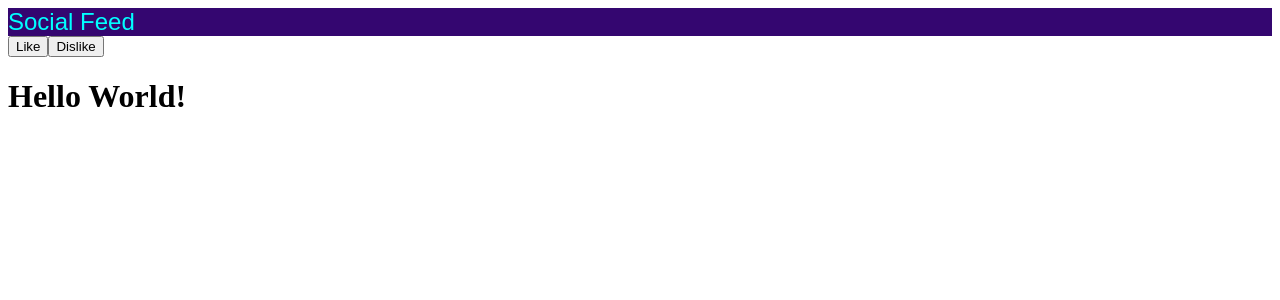
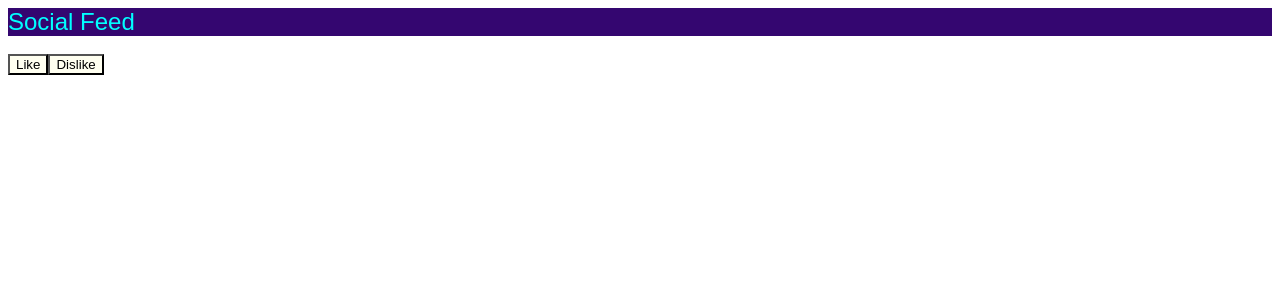
Before and after one commit to cdkrieg/SocialFeed, a React (Create React App) app in the folder socialfeed/: page / in a window 1280 px wide. Shown: the top 300 px of the page. Built offline with nearby package versions, Linux system fonts and the light colour scheme.

Commit message:
completed custom buttons with changing colors

```diff
--- a/socialfeed/src/App.js
+++ b/socialfeed/src/App.js
@@ -14,7 +14,7 @@ function App() {
     <div>
       <NavBar />
       <CustomButtons />
-     <h1>Hello World!</h1>
+
     </div>
   );
 }
--- /dev/null
+++ b/socialfeed/src/Components/CustomButtons.css
@@ -0,0 +1,9 @@
+button{
+    background-color:ivory;
+}
+#likeButton.active{
+    background-color: greenyellow;
+}
+#dislikeButton.active{
+    background-color: red;
+}
--- a/socialfeed/src/Components/CustomButtons.jsx
+++ b/socialfeed/src/Components/CustomButtons.jsx
@@ -1,5 +1,6 @@
 import React, { useState } from "react";
 import "../App";
+import './CustomButtons.css'
 
 const CustomButtons = () => {
   const [likeButtonState, setLikeButtonState] = useState("inactive");
@@ -30,10 +31,12 @@ const CustomButtons = () => {
 
   return (
     <div>
+    <br/>
       <button
         className={likeButtonState}
         onClick={handleClick}
         name="likeButton"
+        id="likeButton"
       >
         Like
       </button>
@@ -42,6 +45,7 @@ const CustomButtons = () => {
         className={dislikeButtonState}
         onClick={handleClick}
         name="dislikeButton"
+        id="dislikeButton"
       >
         Dislike
       </button>
```
